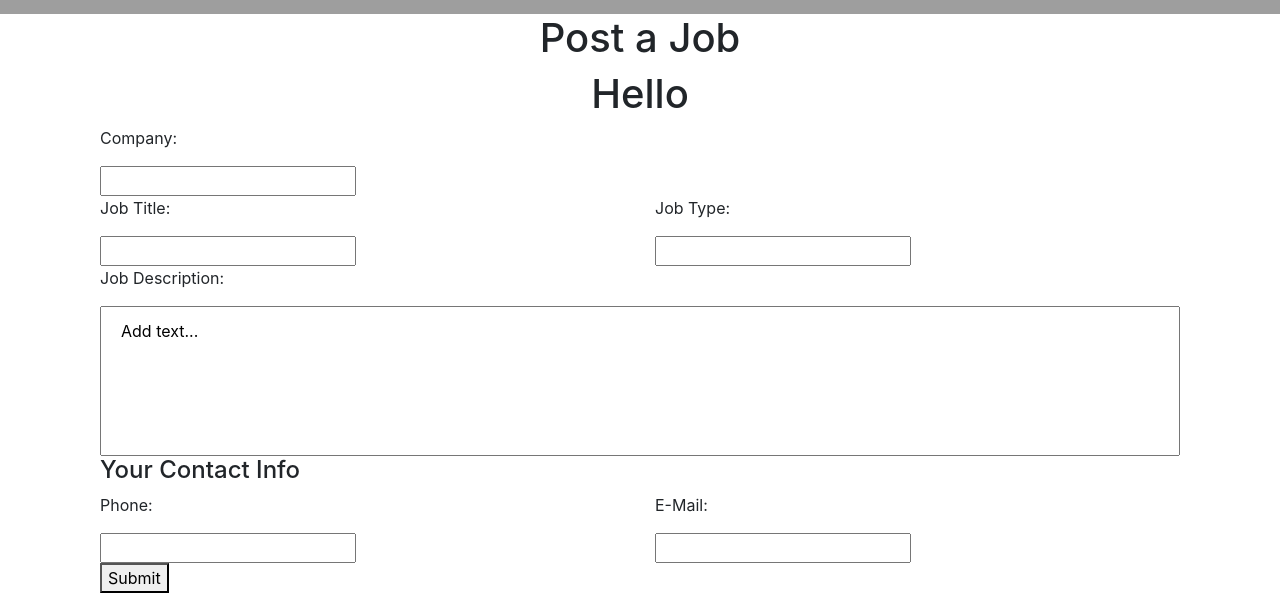
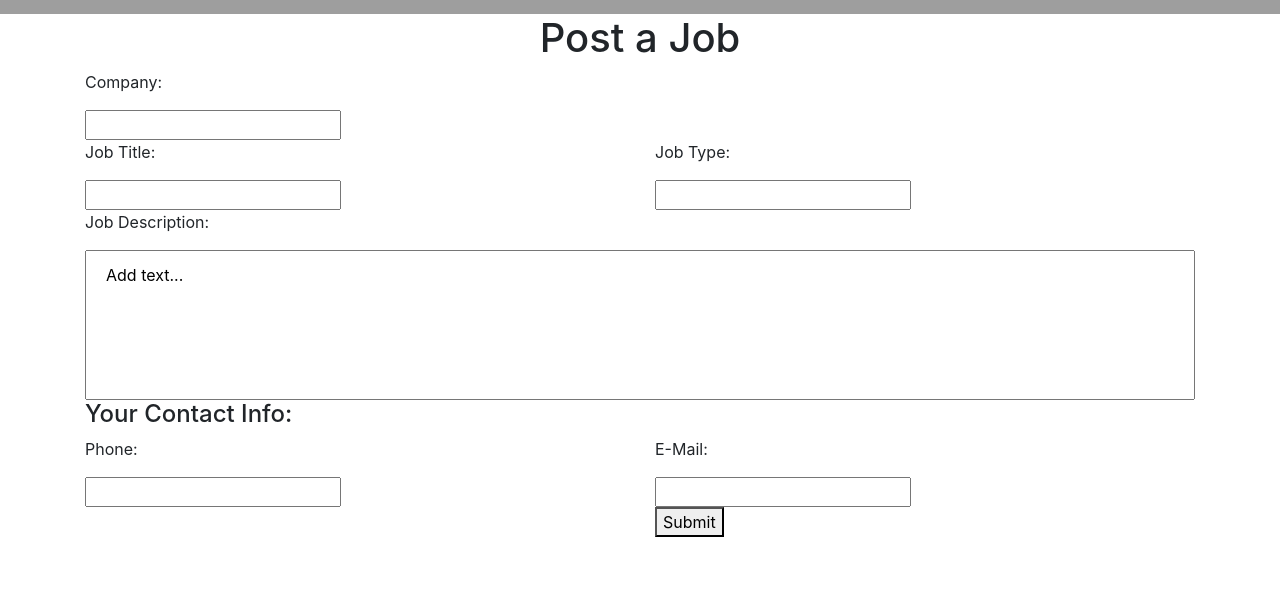
Before and after one commit to amakaanikwe/bric_sheets_react, a React (Create React App) app in the folder React_App/: page /post-job in a window 1280 px wide. Shown: the part 238-831 px from the top of the page. After the commit the page ends 800 px from the top, so only its background shows below. Built offline with nearby package versions, Linux system fonts and the light colour scheme; grey boxes are pictures that could not be loaded.

Commit message:
Updated PostJobForm

```diff
--- a/React_App/src/Components/Post_Job/PostJobForm.jsx
+++ b/React_App/src/Components/Post_Job/PostJobForm.jsx
@@ -26,8 +26,9 @@ const PostJobForm = () => {
 
    return (
         <>
-            <form className="container" onSubmit={formSubmitHandler}>
-                <h1>Hello {username} {age}</h1>
+        <div className="formContainer">
+            <form onSubmit={formSubmitHandler}>
+                {/* <h1>Hello {username} {age}</h1> */}
                 <p>Company:</p>
                         <input
                         type='text'
@@ -60,28 +61,37 @@ const PostJobForm = () => {
                         onChange={formChangeHandler}>Add text...</textarea>
                  </div>
              </div>
-            <h4>Your Contact Info</h4>
+            <h4>Your Contact Info:</h4>
 
             <div className="row">
-                    <div className="col-lg-6">
+                <div className="col-lg-6">
                     <p>Phone:</p>
                     <input
                         type='text'
                         name='XXXXX'
                         onChange={formChangeHandler}/>
-                    </div>
-                    <div className="col-lg-6">
+                </div>
+                <div className="col-lg-6">
+                    <div className='row'>
+                        <div className="col-sm-12">
                         <p>E-Mail:</p>
                         <input
                             type='text'
                             name='XXXXXX'
                             onChange={formChangeHandler}/>
+                        </div>
+                        <div className="col-sm-12">
+                        <button className='formButton' type="submit">Submit</button>
+                        </div>
                     </div>
+
                 </div>
 
-                {/* NOTE: Maybe change this to button? */}
-                <button type="submit">Submit</button>
+            </div>
+
+
             </form>
+            </div>
         </>
 
    )
```
